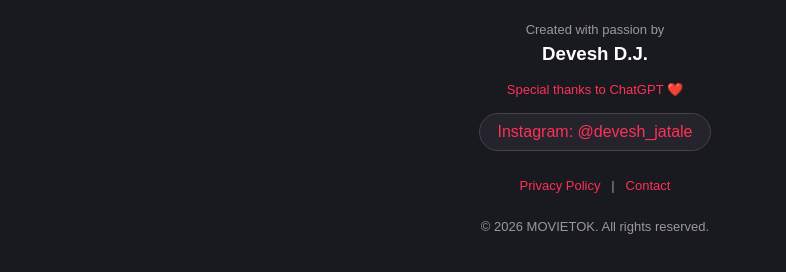
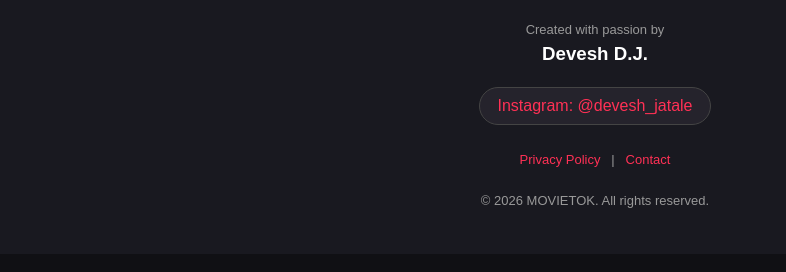
Before and after one commit to devesh372/Movietok, a plain HTML site: page index.html in a window 1280 px wide. Shown: the part 1221-1493 px from the top of the page, without its empty margins (45-831 px from the left). Drawn offline with Linux system fonts and the light colour scheme; no server answers.

Commit message:
Update index.html

```diff
--- a/index.html
+++ b/index.html
@@ -446,7 +446,7 @@ footer a {
     </div>
 
     <p class="thanks">
-        Special thanks to ChatGPT ❤️
+
     </p>
 
     <a class="instagram"
```
